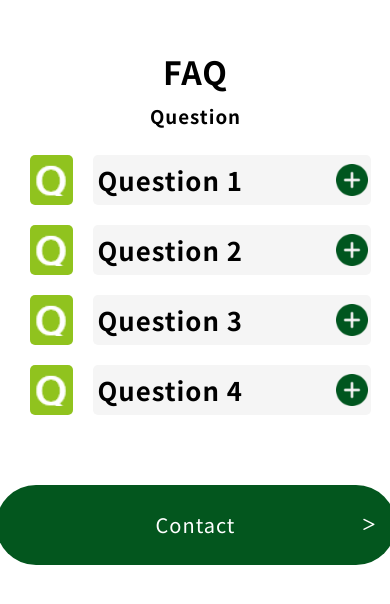
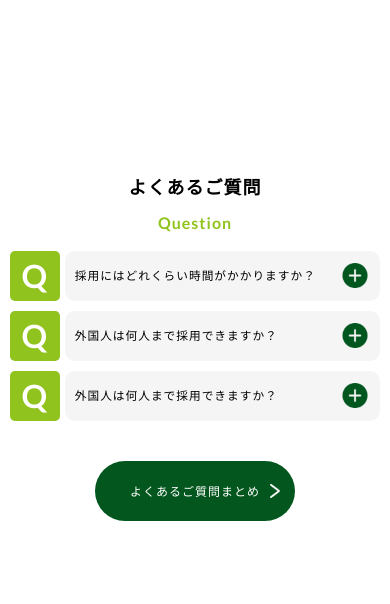
Before and after one commit to myatminhtayqualy/accordion1, a plain HTML site: page index.html in a window 390 px wide. Shown: the part 112-716 px from the top of the page. Drawn offline with nearby package versions, Linux system fonts and the light colour scheme; files that its build step writes are made by us from their sources.

Commit message:
change style

```diff
--- a/assets/css/font.css
+++ b/assets/css/font.css
@@ -18,6 +18,43 @@ Font weight
 .fz-b {
   font-weight: bold !important;
 }
+
+.fw-100 {
+  font-weight: 100 !important;
+}
+
+.fw-200 {
+  font-weight: 200 !important;
+}
+
+.fw-300 {
+  font-weight: 300 !important;
+}
+
+.fw-400 {
+  font-weight: 400 !important;
+}
+
+.fw-500 {
+  font-weight: 500 !important;
+}
+
+.fw-600 {
+  font-weight: 600 !important;
+}
+
+.fw-700 {
+  font-weight: 700 !important;
+}
+
+.fw-800 {
+  font-weight: 800 !important;
+}
+
+.fw-900 {
+  font-weight: 900 !important;
+}
+
 /* ===============================
 Font size
 =============================== */
@@ -118,7 +155,7 @@ Font size
   font-size: 45px !important;
 }
 
-.fz-50{
+.fz-50 {
   font-size: 50px !important;
 }
 
--- a/assets/css/style.css
+++ b/assets/css/style.css
@@ -1,11 +1,12 @@
 @charset "utf-8";
 
 :root {
-  --text-color: #000;
+  --text-color: #90c31e;
   --header-color: #f5f5f5;
   --iconbox-color: #90c31e;
   --contentbox-color: #03561e;
   --btncolor: #03561e;
+  --bg-color: #f5f5f5;
 }
 
 /* ===============================
@@ -22,11 +23,12 @@ body {
 }
 
 .container {
-  width: 90%;
-  max-width: 1360px;
-  margin: 0 auto;
+  width: 100%;
+  max-width: 1920px;
+  /* height: max-content; */
+  height: 890px;
 
-  padding: 20px;
+  /* padding: 20px; */
 
   display: flex;
   flex-direction: column;
@@ -34,149 +36,173 @@ body {
   align-items: center;
 }
 
+.mainheader {
+  margin-top: 160px;
+  margin-bottom: 18px;
+}
+
+.subheader {
+  margin-bottom: 60px;
+}
+
 h3,
 h1 {
   margin: 0;
+  font-weight: 0;
+}
+
+.text-primary {
+  color: var(--text-color);
+}
+
+.accordion {
+  width: 95%;
+  margin: 0 auto;
+  max-width: 1400px;
+  margin-bottom: 30px;
+}
+
+.accordion-header {
+  cursor: pointer;
 }
 
 .accordion-header,
 .accordion-content {
+  max-width: 1400px;
+
   display: flex;
-  justify-content: space-between;
+  justify-content: start;
   align-items: center;
+  gap: 5px;
+  display: grid;
+  grid-template-columns: 80px 1fr;
+  font-family: "hiragino-kaku-gothic-pron", sans-serif;
 }
 
 .accordion-content {
+  width: 100%;
+  max-width: 1400px;
   overflow: scroll;
   overflow-x: hidden;
   height: 0;
-  transition: all 1s ease;
+  transition: all 0.4s ease;
 }
 
 ::-webkit-scrollbar {
   display: none;
 }
 
+.headertext h3 {
+  font-weight: 500;
+}
+
 .headertext {
-  max-width: 1250px;
-  height: 40px;
-  padding: 5px;
-  /* background-color: red; */
+  height: 80px;
+  padding-left: 30px;
+  font-family: "hiragino-kaku-gothic-pron", sans-serif;
+  font-weight: 500 !important;
 
   display: flex;
   justify-content: start;
   align-items: center;
-  margin-left: 10px;
-  background-color: var(--header-color);
+
+  border-radius: 10px;
+
+  background-color: var(--bg-color);
   position: relative;
 }
 
 .headertext::before {
   content: "";
 
-  width: 32px;
-  height: 32px;
+  width: 40px;
+  height: 40px;
 
   position: absolute;
-  top: 18%;
-  right: 1%;
+  top: 20px;
+  right: 30px;
+
+  transform: translateX(-50%);
 
   background: url("../img/+.png");
   background-position: center;
   background-repeat: no-repeat;
   background-size: cover;
 
-  transition: all 1s linear;
+  transition: all 0.4s linear;
 }
 
 .headertext.newicon::before {
   content: "";
 
-  width: 32px;
-  height: 32px;
+  width: 40px;
+  height: 40px;
 
   position: absolute;
-  top: 18%;
-  right: 1%;
+  top: 20px;
+  right: 30px;
+
+  transform: translateX(-50%);
 
   background: url("../img/-.png");
   background-position: center;
   background-repeat: no-repeat;
   background-size: cover;
 
-  transition: all 1s linear;
+  transition: all 0.4s linear;
 }
 
 .contenttext {
-  width: 1250px;
-  height: 50px;
-  padding: 5px;
-  /* background-color: blue; */
+  height: 80px;
+  padding-left: 30px;
+
+  font-family: "hiragino-kaku-gothic-pron", sans-serif;
+  font-weight: 300;
 
   display: flex;
   justify-content: start;
   align-items: center;
-  margin-left: 10px;
-  background-color: var(--header-color);
+
+  border-radius: 10px;
+
+  background-color: var(--bg-color);
   overflow: scroll;
 }
 
+.accordion-header,
+.accordion-content {
+  max-width: 1400px;
+}
+
 .accordion-content.show {
-  height: 60px;
-
-  transition: all 1s ease;
+  height: 80px;
+  margin-top: 5px;
+  transition: all 0.4s ease;
 }
 
 .iconbox {
-  width: 50px;
-  height: 50px;
-  margin: 10px;
+  width: 80px;
+  height: 80px;
+
   background-color: var(--iconbox-color);
   position: relative;
   border-radius: 5px;
-}
-
-.iconbox::before {
-  content: "";
-
-  width: 32px;
-  height: 32px;
-
-  position: absolute;
-  top: 50%;
-  left: 50%;
-  transform: translate(-50%, -50%);
-
-  background: url("../img/Q.png");
-  background-position: center;
-  background-repeat: no-repeat;
-  background-size: cover;
+  text-align: center;
+  line-height: 80px;
+  color: white;
 }
 
 .contenticonbox {
-  width: 50px;
-  height: 50px;
-  margin: 10px;
+  width: 80px;
+  height: 80px;
+
   background-color: var(--contentbox-color);
   position: relative;
   border-radius: 5px;
-}
 
-.contenticonbox::before {
-  content: "";
-
-  width: 32px;
-  height: 32px;
-
-  position: absolute;
-  top: 50%;
-  left: 50%;
-  transform: translate(-50%, -50%);
-
-  background: url("../img/A.png");
-  background-position: center;
-  background-repeat: no-repeat;
-  background-size: cover;
+  text-align: center;
+  line-height: 80px;
+  color: white;
 }
 
 .text-primary {
@@ -195,11 +221,14 @@ h1 {
   font-family: "Noto Sans";
 }
 
-.headertext,
-.contenttext {
-  width: 95%;
-  max-width: 1250px;
-  border-radius: 5px;
+.lato-bold {
+  font-family: "Lato", sans-serif;
+  font-weight: 700;
+  font-style: normal;
+}
+
+.hiraginokaku {
+  font-family: "hiragino-kaku-gothic-pron", sans-serif;
 }
 
 a {
@@ -210,33 +239,307 @@ a {
 .btncontainer {
   width: 400px;
   height: 80px;
+}
+
+.btn {
+  width: 400px;
+
+  height: 80px;
   background-color: var(--btncolor);
   border-radius: 40px;
+  display: block;
   font-size: 20px;
 
   text-align: center;
   line-height: 80px;
   color: white;
-  margin-top: 60px;
+  margin-top: 30px;
   position: relative;
 }
 
-.btncontainer::before {
-  content: "\3e";
-  font-family: "Font Awesome 5 Free";
+.btn::before {
+  content: "";
+
   font-size: 15px;
   position: absolute;
-  top: 0%;
-  right: 5%;
+  width: 10px;
+  height: 14px;
+  top: 50%;
+  right: 30px;
+
+  transform: translateY(-50%);
+
+  background: url("../img/left.png");
+  background-position: center;
+  background-repeat: no-repeat;
+  background-size: cover;
+}
+
+.btn {
+  width: 100%;
+  height: 100%;
+  cursor: pointer;
+}
+
+@media screen and (max-width: 1920px) {
+  .mainheader {
+    margin-top: 40px;
+    margin-bottom: 15px;
+  }
 }
 
 @media screen and (max-width: 1024px) {
+  .mainheader {
+    margin-top: 60px;
+    margin-bottom: 18px;
+  }
+
+  .subheader {
+    margin-bottom: 30px;
+  }
+
+  .accordion {
+    margin-bottom: 15px;
+  }
+  .accordion-header,
+  .accordion-content {
+    grid-template-columns: 60px 1fr;
+  }
+
+  .accordion-content.show {
+    margin-top: 0px;
+  }
+
+  .headertext::before,
+  .headertext.newicon::before {
+    width: 30px;
+    height: 30px;
+    top: 15px;
+    right: 0px;
+  }
+
   .headertext,
   .contenttext {
-    width: 90%;
-    max-width: 1250px;
+    height: 60px;
+    padding-left: 15px;
+  }
+
+  .iconbox,
+  .contenticonbox {
+    width: 60px;
+    height: 60px;
+    line-height: 60px;
+  }
+
+  .btncontainer,
+  .btn {
+    width: 300px;
+    height: 60px;
+  }
+
+  .btn {
+    line-height: 60px;
+  }
+
+  .btn::before {
+    right: 15px;
   }
 }
 
 @media screen and (max-width: 768px) {
+  .mainheader {
+    margin-top: 80px;
+    margin-bottom: 18px;
+  }
+
+  .subheader {
+    margin-bottom: 30px;
+  }
+
+  .accordion {
+    margin-bottom: 15px;
+  }
+  .accordion-header,
+  .accordion-content {
+    grid-template-columns: 60px 1fr;
+  }
+
+  .accordion-content.show {
+    margin-top: 0px;
+  }
+
+  .headertext::before,
+  .headertext.newicon::before {
+    width: 30px;
+    height: 30px;
+    top: 15px;
+    right: 0px;
+  }
+
+  .headertext,
+  .contenttext {
+    height: 60px;
+    padding-left: 15px;
+  }
+
+  .iconbox,
+  .contenticonbox {
+    width: 60px;
+    height: 60px;
+    line-height: 60px;
+  }
+
+  .btncontainer,
+  .btn {
+    width: 200px;
+    height: 60px;
+  }
+
+  .btn {
+    line-height: 60px;
+  }
+
+  .btn::before {
+    right: 15px;
+  }
 }
+
+@media screen and (max-width: 482px) {
+  .mainheader {
+    margin-top: 50px;
+    margin-bottom: 18px;
+    font-size: 18px !important;
+  }
+
+  .subheader {
+    margin-bottom: 20px;
+    font-size: 16px !important;
+  }
+
+  .accordion {
+    margin-bottom: 10px;
+  }
+  .accordion-header,
+  .accordion-content {
+    grid-template-columns: 50px 1fr;
+  }
+
+  .accordion-content.show {
+    height: 50px;
+    margin-top: 5px;
+  }
+
+  .headertext::before,
+  .headertext.newicon::before {
+    width: 25px;
+    height: 25px;
+    top: 12px;
+    right: 0px;
+  }
+
+  .headertext,
+  .contenttext {
+    height: 50px;
+    padding-left: 10px;
+  }
+
+  .headertext {
+    font-size: 10px !important;
+  }
+
+  .contenttext {
+    font-size: 8px !important;
+  }
+
+  .iconbox,
+  .contenticonbox {
+    width: 50px;
+    height: 50px;
+    line-height: 50px;
+  }
+
+  .btncontainer,
+  .btn {
+    width: 200px;
+    height: 60px;
+  }
+
+  .btn {
+    line-height: 60px;
+  }
+
+  .btn::before {
+    right: 15px;
+  }
+}
+
+@media screen and (max-width: 370px) {
+  .mainheader {
+    margin-top: 30px;
+    margin-bottom: 18px;
+    font-size: 20px;
+  }
+
+  .subheader {
+    margin-bottom: 20px;
+    font-size: 15px;
+  }
+
+  .accordion {
+    margin-bottom: 10px;
+  }
+  .accordion-header,
+  .accordion-content {
+    grid-template-columns: 40px 1fr;
+  }
+
+  .accordion-content.show {
+    margin-top: 5px;
+    height: 40px;
+  }
+
+  .headertext::before,
+  .headertext.newicon::before {
+    width: 20px;
+    height: 20px;
+    top: 10px;
+    right: 0px;
+  }
+
+  .headertext,
+  .contenttext {
+    height: 40px;
+    padding-left: 5px;
+  }
+
+  .headertext {
+    font-size: 8px !important;
+  }
+
+  .contenttext {
+    font-size: 8px !important;
+  }
+
+  .iconbox,
+  .contenticonbox {
+    width: 40px;
+    height: 40px;
+    line-height: 40px;
+    font-size: 15px !important;
+  }
+
+  .btncontainer,
+  .btn {
+    width: 180px;
+    height: 40px;
+  }
+
+  .btn {
+    line-height: 40px;
+    font-size: 10px;
+  }
+
+  .btn::before {
+    right: 8px;
+  }
+}
--- a/index.html
+++ b/index.html
@@ -53,9 +53,26 @@
     <link href="https://fonts.googleapis.com/css2?family=Noto+Serif:ital,wght@0,100..900;1,100..900&display=swap"
         rel="stylesheet">
 
+    <!-- lato font  -->
+    <link rel="preconnect" href="https://fonts.googleapis.com">
+    <link rel="preconnect" href="https://fonts.gstatic.com" crossorigin>
+    <link href="https://fonts.googleapis.com/css2?family=Lato:ital,wght@0,100;0,300;0,400;0,700;0,900;1,100;1,300;1,400;1,700;1,900&display=swap" rel="stylesheet">
+
 
     <!-- font awesome  -->
     <link rel="stylesheet" href="https://cdnjs.cloudflare.com/ajax/libs/font-awesome/6.6.0/css/all.min.css" integrity="sha512-Kc323vGBEqzTmouAECnVceyQqyqdsSiqLQISBL29aUW4U/M7pSPA/gEUZQqv1cwx4OnYxTxve5UMg5GT6L4JJg==" crossorigin="anonymous" referrerpolicy="no-referrer" />
+
+    <!-- font  Hiragino Kaku Gothic -->
+    <script>
+        (function(d) {
+          var config = {
+            kitId: 'okm2nqr',
+            scriptTimeout: 3000,
+            async: true
+          },
+          h=d.documentElement,t=setTimeout(function(){h.className=h.className.replace(/\bwf-loading\b/g,"")+" wf-inactive";},config.scriptTimeout),tk=d.createElement("script"),f=false,s=d.getElementsByTagName("script")[0],a;h.className+=" wf-loading";tk.src='https://use.typekit.net/'+config.kitId+'.js';tk.async=true;tk.onload=tk.onreadystatechange=function(){a=this.readyState;if(f||a&&a!="complete"&&a!="loaded")return;f=true;clearTimeout(t);try{Typekit.load(config)}catch(e){}};s.parentNode.insertBefore(tk,s)
+        })(document);
+      </script>
 
     <!-- css -->
     <base href="./assets/" />
@@ -72,104 +89,79 @@
 
         <div class="container">
 
-                <h1 class="txt-center mb20">FAQ</h1>
-                <h3 class="txt-center mb20">Question</h3>
+                <h1 class="txt-center hiraginokaku fw-600 mainheader">よくあるご質問</h1>
+                <h3 class="txt-center fz-20 lato-bold text-primary subheader">Question</h3>
 
 
                 <div class="accordion">
                     <div class="accordion-header">
-                        <div class="iconbox">
-
+                        <div class="iconbox fz-32 lato-bold">
+                            Q
                         </div>
 
-                        <div class="headertext fz-22">
-                            <h3>Question 1</h3>
+                        <div class="headertext fz-22 fz-14-sp">
+                            <h3>採用にはどれくらい時間がかかりますか？</h3>
                         </div>
                     </div>
 
                     <div class="accordion-content">
-                        <div class="contenticonbox">
-
+                        <div class="contenticonbox fz-32 lato-bold">
+                            A
                         </div>
 
-                        <div class="contenttext fz-18 fz-12-sp">
-                            Lorem ipsum dolor sit amet consectetur adipisicing elit. Omnis, aspernatur a iure qui ullam
-                            Lorem ipsum dolor sit amet consectetur adipisicing elit. Omnis, aspernatur a iure qui ullam
+                        <div class="contenttext fz-22 fz-12-sp">
+                            技能実習1号→2号だと計3年間、3号まで行くと追加で2年間
                         </div>
                     </div>
                 </div>
 
                 <div class="accordion">
                     <div class="accordion-header">
-                        <div class="iconbox">
-
+                        <div class="iconbox fz-32 lato-bold">
+                            Q
                         </div>
 
-                        <div class="headertext fz-22">
-                            <h3>Question 2</h3>
+                        <div class="headertext fz-22 fz-14-sp">
+                            <h3>外国人は何人まで採用できますか？</h3>
                         </div>
                     </div>
 
                     <div class="accordion-content">
-                        <div class="contenticonbox">
-
+                        <div class="contenticonbox fz-32 lato-bold">
+                            A
                         </div>
 
-                        <div class="contenttext fz-18 fz-12-sp">
-                            Lorem ipsum dolor sit amet consectetur adipisicing elit. Omnis, aspernatur a iure qui ullam
-                            Lorem ipsum dolor sit amet consectetur adipisicing elit. Omnis, aspernatur a iure qui ullam
+                        <div class="contenttext fz-22 fz-12-sp">
+                            技能実習1号→2号だと計3年間、3号まで行くと追加で2年間です。
                         </div>
                     </div>
                 </div>
 
                 <div class="accordion">
                     <div class="accordion-header">
-                        <div class="iconbox">
-
+                        <div class="iconbox fz-32 lato-bold">
+                            Q
                         </div>
 
-                        <div class="headertext fz-22">
-                            <h3>Question 3</h3>
+                        <div class="headertext fz-22 fz-14-sp">
+                            <h3>外国人は何人まで採用できますか？</h3>
                         </div>
                     </div>
 
                     <div class="accordion-content">
-                        <div class="contenticonbox">
-
+                        <div class="contenticonbox fz-32 lato-bold">
+                            A
                         </div>
 
-                        <div class="contenttext fz-18 fz-12-sp">
-                            Lorem ipsum dolor sit amet consectetur adipisicing elit. Omnis, aspernatur a iure qui ullam
-                            Lorem ipsum dolor sit amet consectetur adipisicing elit. Omnis, aspernatur a iure qui ullam
+                        <div class="contenttext fz-22 fz-12-sp">
+                            技能実習1号→2号だと計3年間、3号まで行くと追加で2年間です。
                         </div>
                     </div>
                 </div>
 
-                <div class="accordion">
-                    <div class="accordion-header">
-                        <div class="iconbox">
-
-                        </div>
-
-                        <div class="headertext fz-22">
-                            <h3>Question 4</h3>
-                        </div>
-                    </div>
-
-                    <div class="accordion-content">
-                        <div class="contenticonbox">
-
-                        </div>
-
-                        <div class="contenttext fz-18 fz-12-sp">
-                            Lorem ipsum dolor sit amet consectetur adipisicing elit. Omnis, aspernatur a iure qui ullam
-                            Lorem ipsum dolor sit amet consectetur adipisicing elit. Omnis, aspernatur a iure qui ullam
-                        </div>
-                    </div>
-                </div>
 
                 <div class="btncontainer">
-                    <a href="/" class="btn txt-center">Contact</a>
+                    <a href="/" class="btn txt-center fz-20 fz-12-sp">よくあるご質問まとめ</a>
                 </div>
 
 
```
Also changed, not shown: assets/img/left.png (added).
